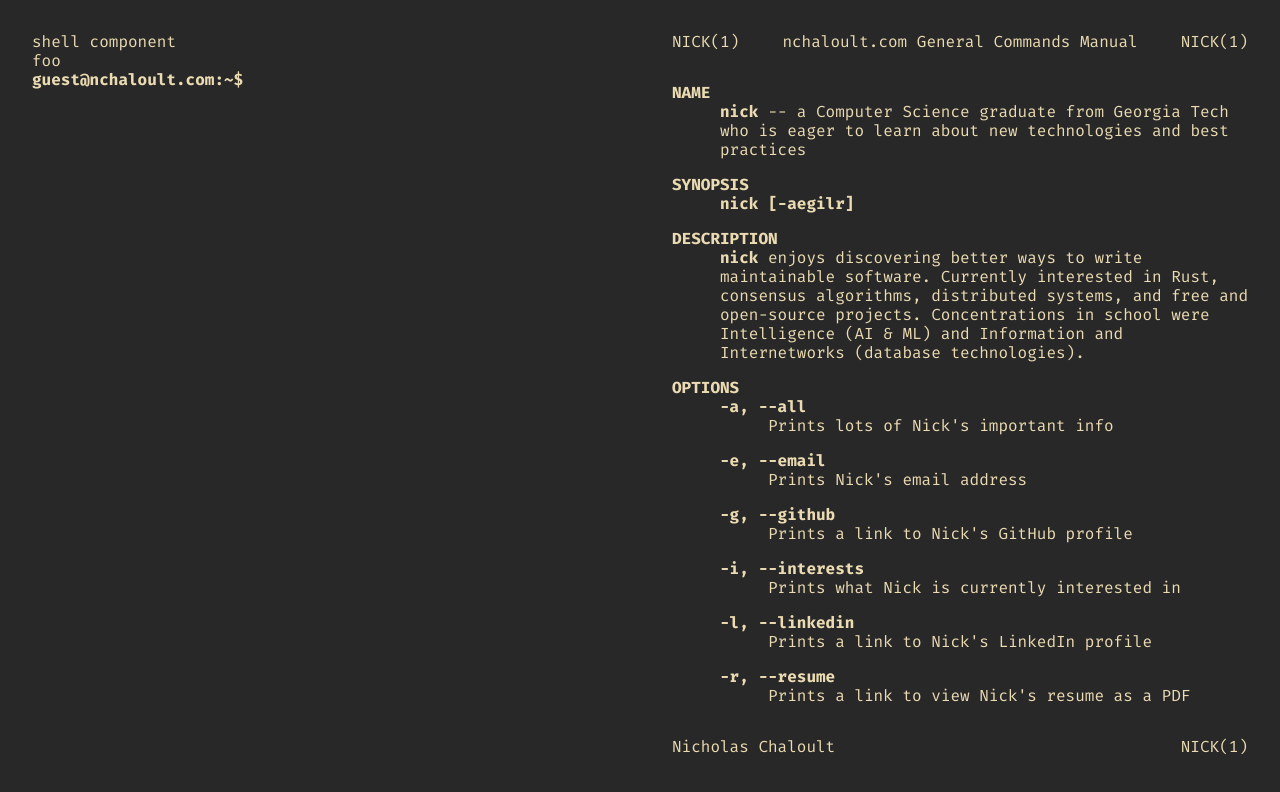
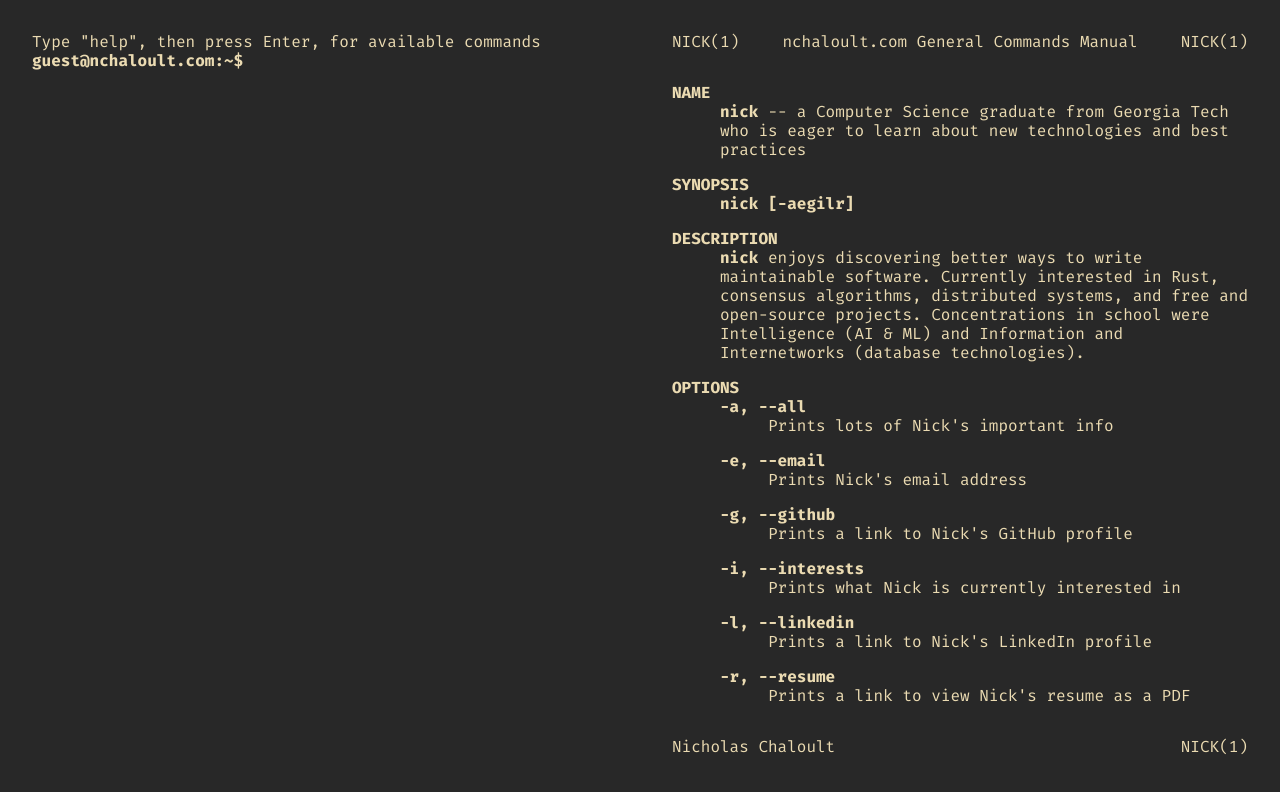
Before and after one commit to nchaloult/nchaloult.github.io, a React (Create React App) app: page / in a window 1280 px wide. Shown: the top 792 px of the page. Built offline with nearby package versions, Linux system fonts and the light colour scheme.

Commit message:
Add hard coded "welcome" message in prevLines on page load

```diff
--- a/src/components/Shell.tsx
+++ b/src/components/Shell.tsx
@@ -4,8 +4,9 @@ import styles from './Shell.module.scss';
 
 function Shell() {
   const [prevLines, setPrevLines] = useState<JSX.Element[]>([
-    <span key={24}>shell component</span>,
-    <span key={42}>foo</span>,
+    <span key={24}>
+      Type &quot;help&quot;, then press Enter, for available commands
+    </span>,
   ]);
 
   return (
```
